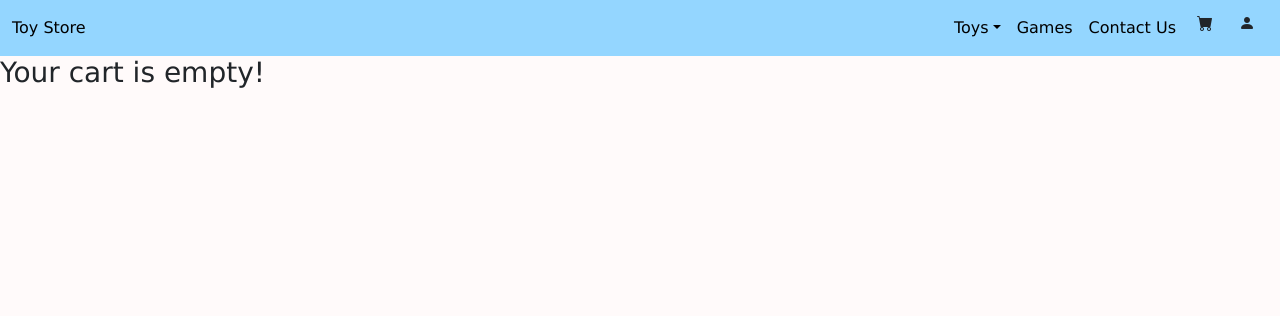
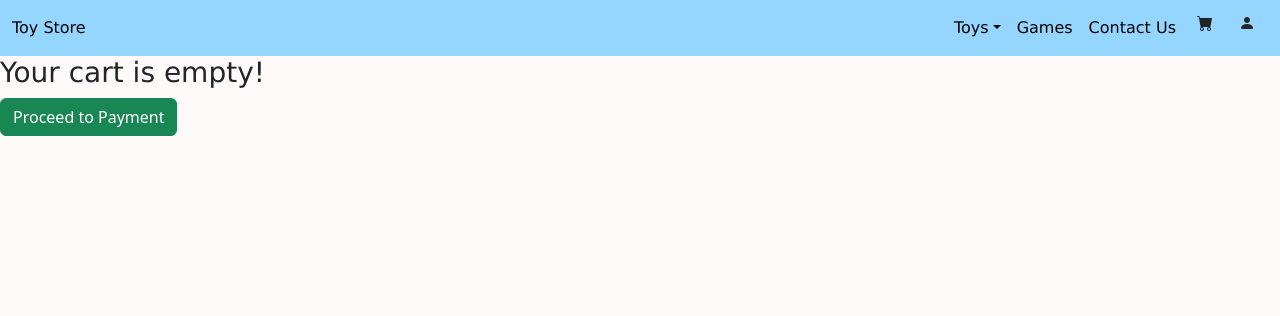
Before and after one commit to aPavesich/IT391-CurbsidePickup, a PHP site: page /cart.php in a window 1280 px wide. Shown: the top 316 px of the page. Run offline with PHP 8.4, Linux system fonts and the light colour scheme; some libraries are stand-ins or nearby versions.

Commit message:
adding cart button

```diff
--- a/src/cart.php
+++ b/src/cart.php
@@ -157,7 +157,7 @@ $total_price += ($product["toy_price"]*$product["toy_quantity"]);
 <?php echo $status; ?>
 </div>
 
-
+<button style="align:center" class="btn btn-success">Proceed to Payment</button>
 
  <!-- Javascript import with popper for dropdowns-->
  <script src="https://cdn.jsdelivr.net/npm/bootstrap@5.3.2/dist/js/bootstrap.bundle.min.js" integrity="sha384-C6RzsynM9kWDrMNeT87bh95OGNyZPhcTNXj1NW7RuBCsyN/o0jlpcV8Qyq46cDfL" crossorigin="anonymous"></script>
```
